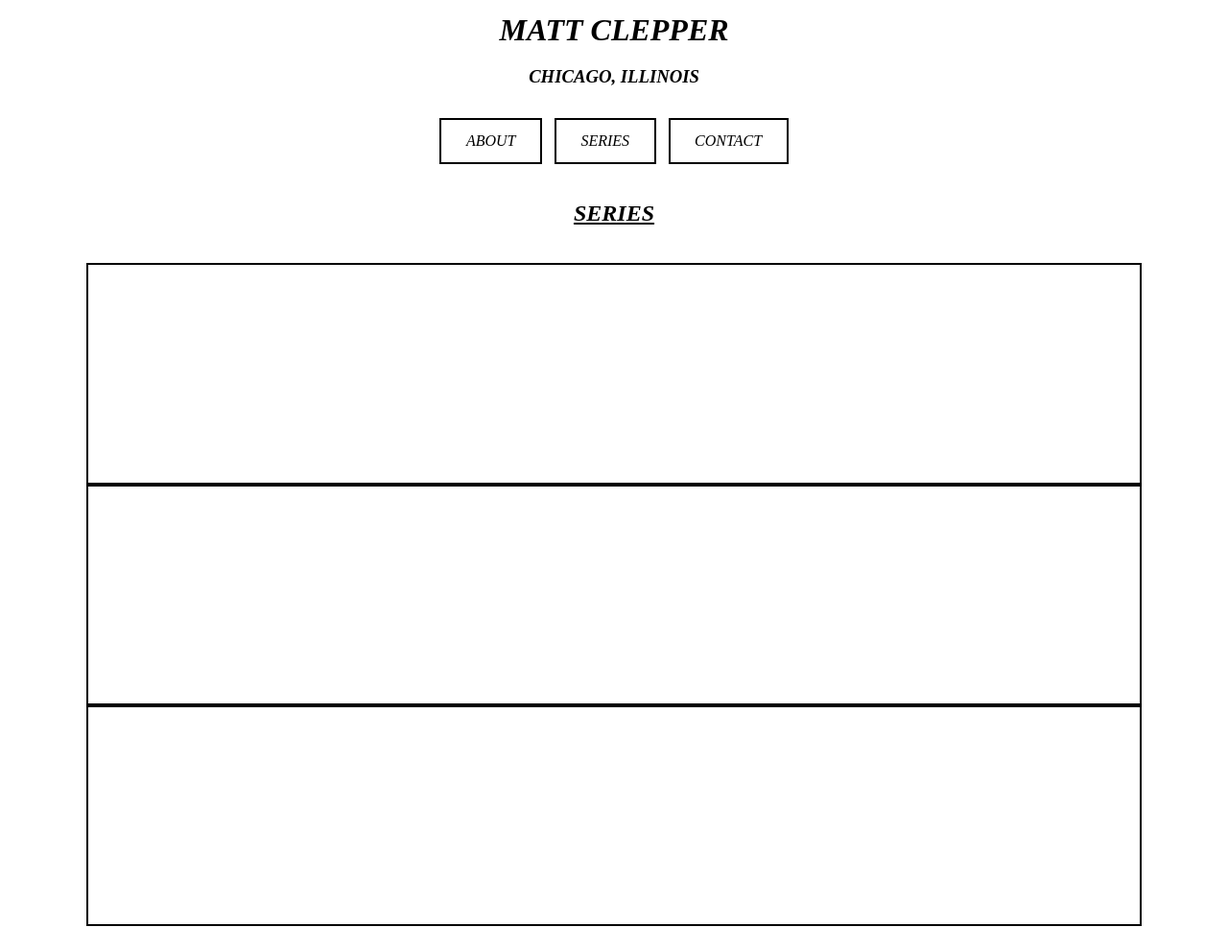
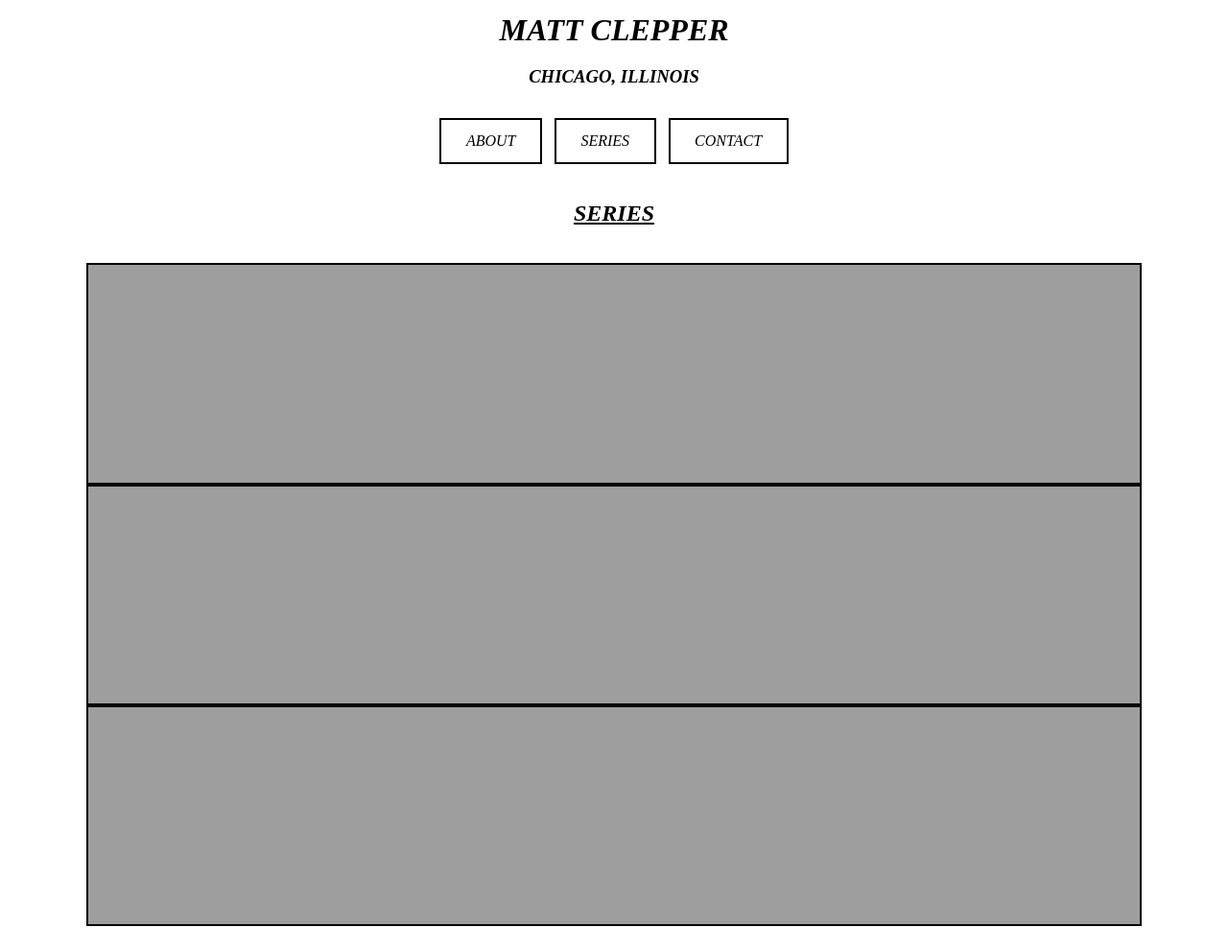
Before and after one commit to pastelratnest/WebDevSP20FinalProject, a plain HTML site: page docs/series/index.html in a window 1280 px wide. Shown: the whole page at 96% size. Drawn offline with nearby package versions, Linux system fonts and the light colour scheme; the site is published under a folder, as on GitHub Pages, so addresses that start at the root find nothing.

Commit message:
PROPERLY fix the linkage for real this time omg

```diff
--- a/docs/assets/css/style.css
+++ b/docs/assets/css/style.css
@@ -111,15 +111,15 @@ nav a:hover {
 }
 
 #aiaao {
-    background-image: url(/assets/img/aiaao-7.jpg);
+    background-image: url(../img/aiaao-7.jpg);
 }
 
 #noe {
-    background-image: url(/assets/img/noe-7.jpg);
+    background-image: url(../img/noe-7.jpg);
 }
 
 #saos {
-    background-image: url(/assets/img/saos-4.jpg);
+    background-image: url(../img/saos-4.jpg);
 }
 
 .gallery {
```
